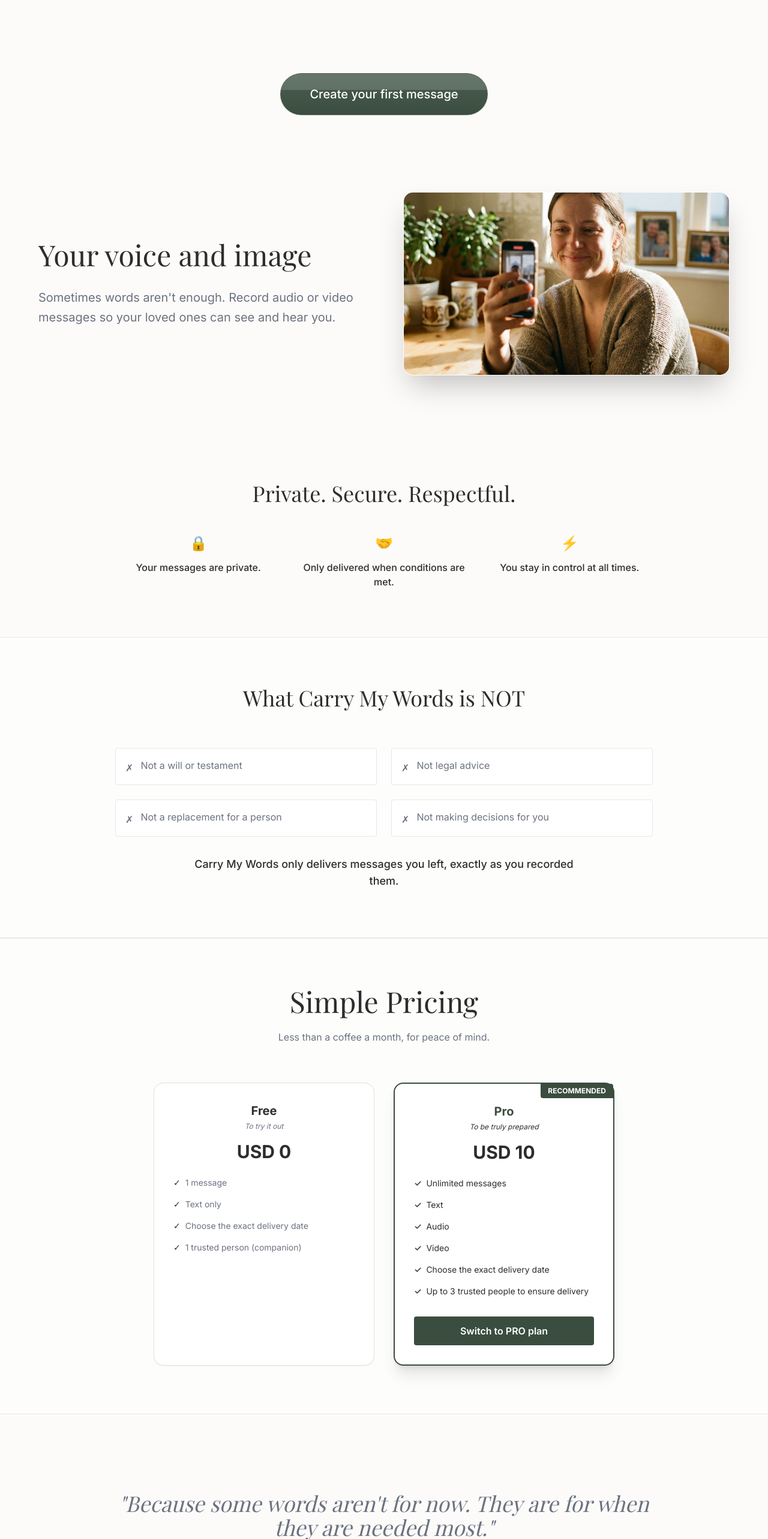
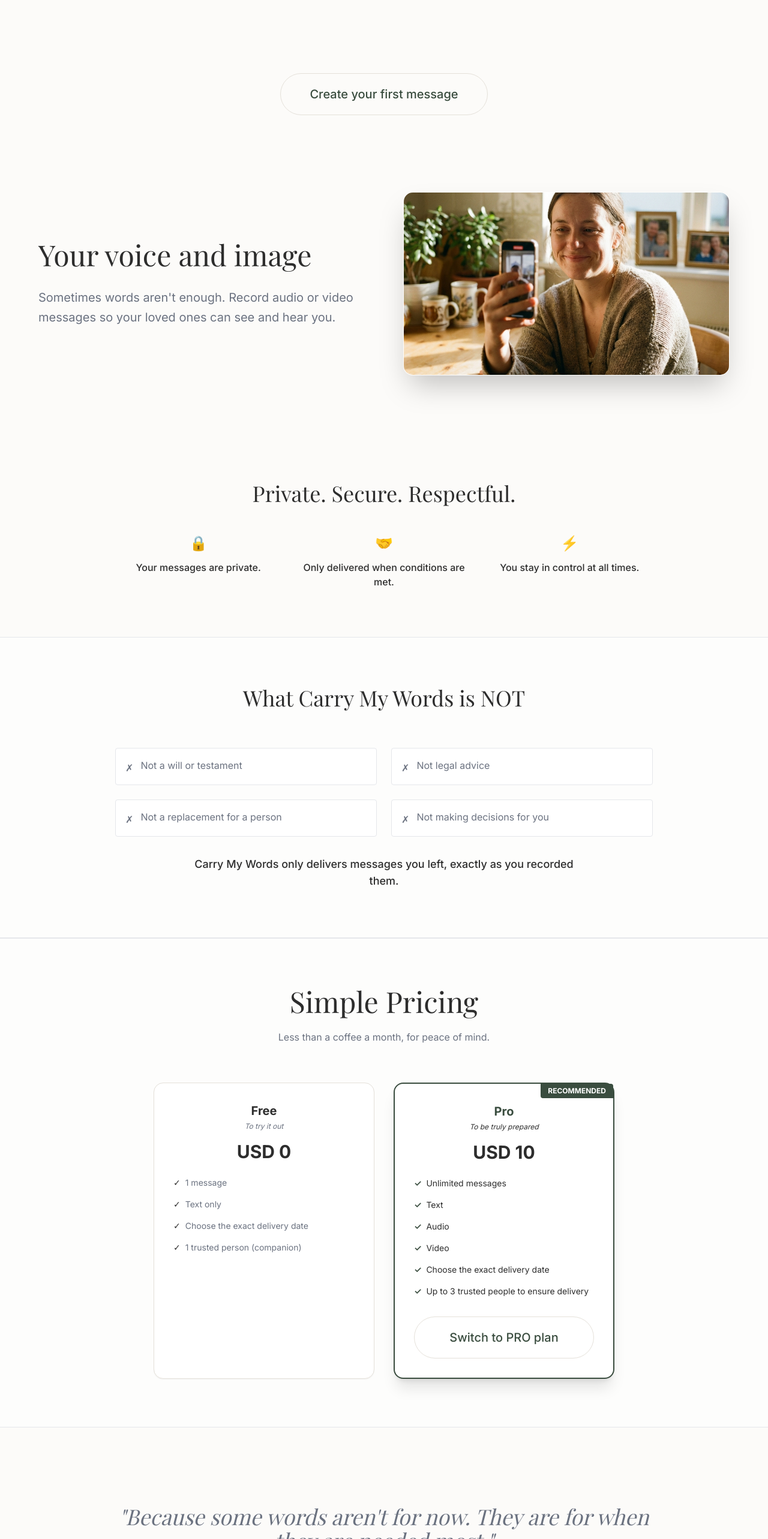
Before and after one commit to danielfernandezesnal/voiceforlater, a Next.js app: page /en in a window 1280 px wide. Shown: the part 2060-4626 px from the top of the page at 60% size. Built offline with nearby package versions, Linux system fonts and the light colour scheme; no server answers; a web font is replaced by a local one.

Commit message:
feat: align landing button hierarchy (v15 B1)

```diff
--- a/app/[locale]/page.tsx
+++ b/app/[locale]/page.tsx
@@ -75,10 +75,10 @@
                             href={`/${locale}/auth/login`}
                             className="btn-cta"
                         >
-                            {(dict.landing.hero as any).cta}
+                            {dict.landing.hero.cta}
                         </Link>
                         <p className="text-sm text-muted-foreground/70 max-w-xs md:max-w-none text-center">
-                            {(dict.landing.hero as any).microcopy}
+                            {dict.landing.hero.microcopy}
                         </p>
                     </div>
                 </div>
@@ -195,7 +195,7 @@
                 <div className="flex justify-center py-12">
                     <Link
                         href={`/${locale}/auth/login`}
-                        className="btn-cta"
+                        className="btn-secondary"
                     >
                         {dict.common.getStarted}
                     </Link>
@@ -301,7 +301,7 @@
                             </ul>
                             <Link
                                 href={`/${locale}/auth/login`}
-                                className="w-full py-3 bg-primary text-primary-foreground font-semibold rounded-lg hover:bg-primary/90 transition-colors"
+                                className="btn-secondary w-full py-3 text-base"
                             >
                                 {/* Force redeploy trigger */}
                                 {dict.landing.pricing.pro.cta}
@@ -318,7 +318,7 @@
                 </p>
                 <Link
                     href={`/${locale}/auth/login`}
-                    className="btn-cta"
+                    className="btn-secondary"
                 >
                     {dict.landing.cta_final}
                 </Link>
--- a/app/globals.css
+++ b/app/globals.css
@@ -95,6 +95,10 @@
     background: linear-gradient(to bottom, #3A4D3F, #324236);
   }
 
+  .btn-secondary {
+    @apply rounded-full px-12 py-5 text-xl font-medium transition-all duration-300 border border-border text-primary hover:bg-secondary active:bg-muted hover:border-primary hover:-translate-y-[1px] active:translate-y-0 active:scale-[0.98];
+  }
+
   .btn-cta:active::after {
     @apply opacity-0;
   }
```
